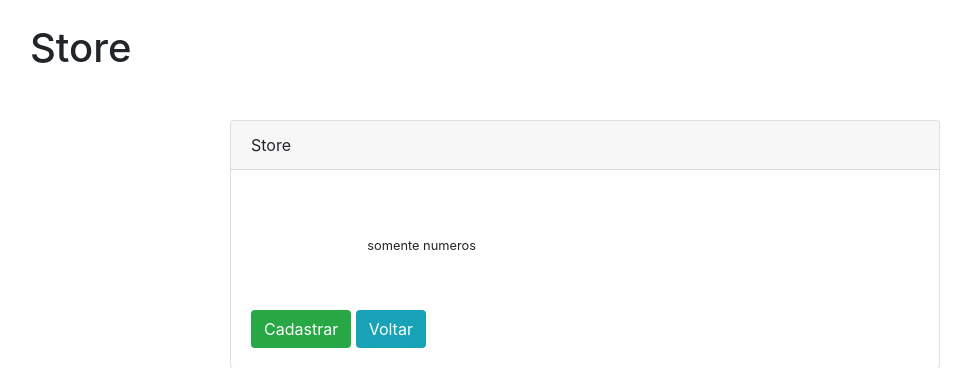
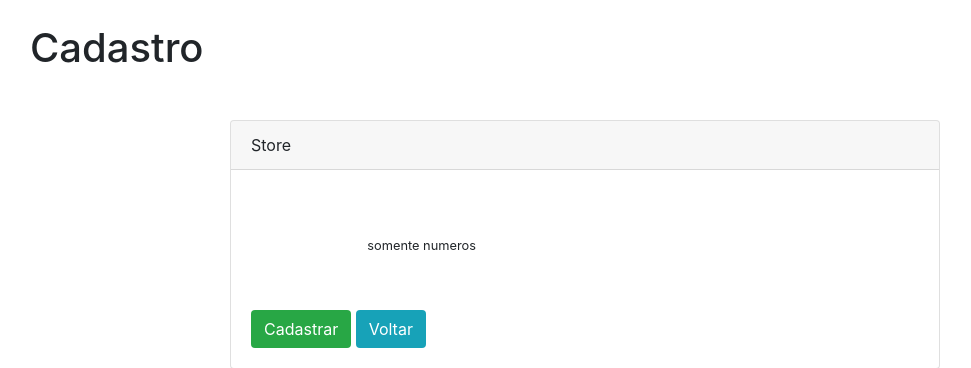
Before and after one commit to eltonjncorreia/estabelecimentos, a Django app: page /cadastro/ in a window 1280 px wide. Shown: the part 56-424 px from the top of the page, without its empty margins (55-1026 px from the left). Run offline with Django 3.2, Linux system fonts and the light colour scheme; parts of the project's set-up code (start-up, migrations or seed data) failed here and were passed over; some libraries are stand-ins or nearby versions.

Commit message:
cabecalhos

```diff
--- a/conceptus/core/templates/core/cadastro.html
+++ b/conceptus/core/templates/core/cadastro.html
@@ -1,6 +1,6 @@
 {% extends 'core/base.html' %}'
 
-{% block cabecalho %} Store {% endblock cabecalho %}
+{% block cabecalho %} Cadastro {% endblock cabecalho %}
 
 {% block content %}
 
--- a/conceptus/core/templates/core/dashboard.html
+++ b/conceptus/core/templates/core/dashboard.html
@@ -1,6 +1,6 @@
 {% extends 'core/base.html' %}'
 
-{% block cabecalho %} Store {% endblock cabecalho %}
+{% block cabecalho %} Lojas {% endblock cabecalho %}
 
 {% block content %}
 
```
